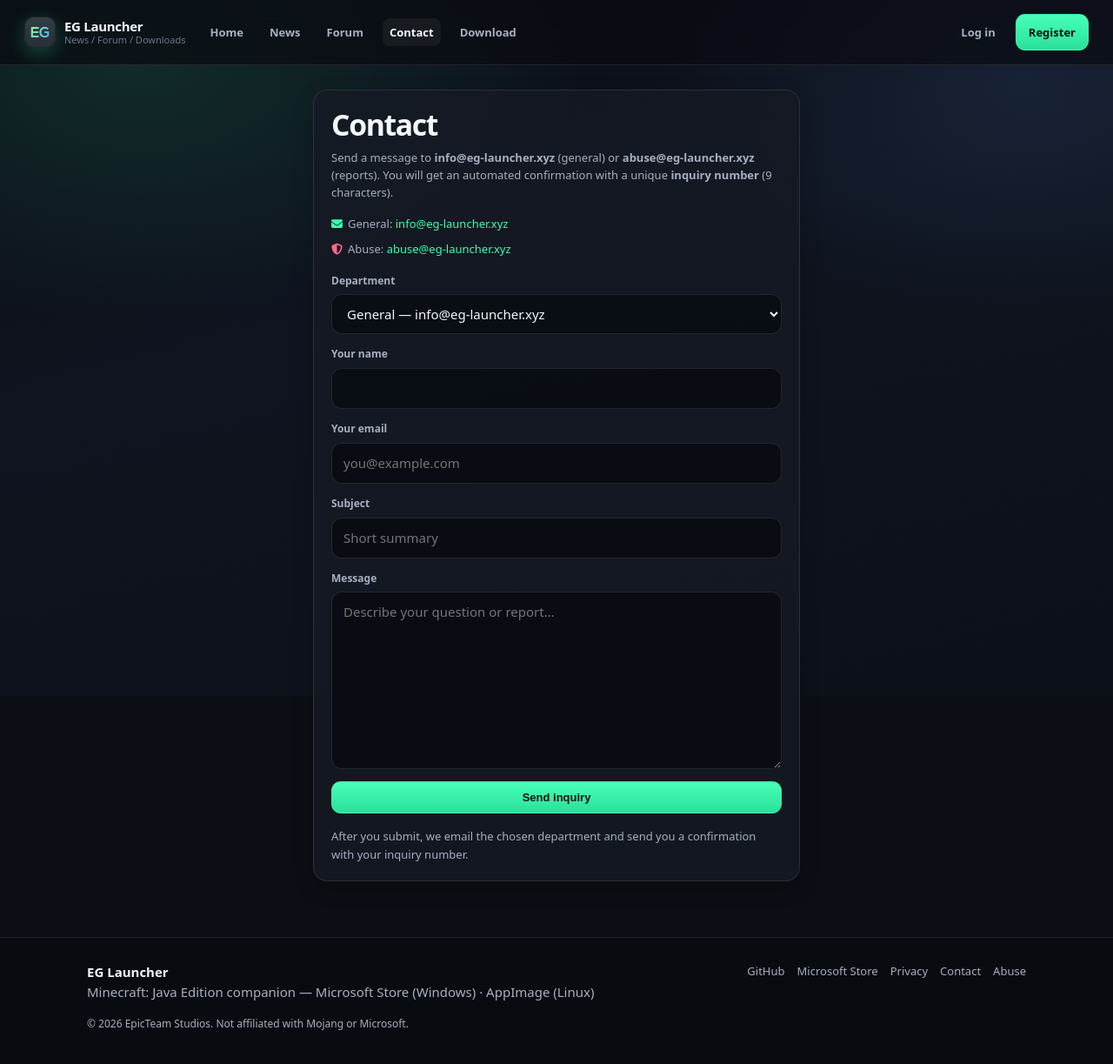
After one commit to YourLovelyFox/eg-launcher, a PHP site: page /website/contact/index.php in a window 1280 px wide. The commit adds this page. Shown: the whole page at 87% size. Run offline with PHP 8.4, Linux system fonts and the light colour scheme; some libraries are stand-ins or nearby versions.

Commit message:
Add contact form with info/abuse routing and inquiry confirmations.
Users pick general or abuse, get a 9-character inquiry number, staff receive the message, and the sender gets an automated confirmation email.

```diff
--- a/website/config.sample.php
+++ b/website/config.sample.php
@@ -32,6 +32,7 @@ return [
     'min_password_len' => 8,
     'session_name' => 'eg_web_sess',
     'rate_limit_register' => 5,
+    'rate_limit_contact' => 8,
     'rate_limit_window' => 3600,
 
     /**
--- /dev/null
+++ b/website/contact/index.php
@@ -0,0 +1,236 @@
+<?php
+require dirname(__DIR__) . '/lib/bootstrap.php';
+require_mail();
+
+/**
+ * Random 9-char inquiry id (A–Z / 2–9, no ambiguous 0/O/1/I).
+ */
+function contact_inquiry_number(): string
+{
+    $alphabet = 'ABCDEFGHJKLMNPQRSTUVWXYZ23456789';
+    $len = strlen($alphabet);
+    $out = '';
+    for ($i = 0; $i < 9; $i++) {
+        $out .= $alphabet[random_int(0, $len - 1)];
+    }
+    return $out;
+}
+
+$infoEmail = (string) cfg('contact_email', 'info@eg-launcher.xyz');
+$abuseEmail = (string) cfg('abuse_email', 'abuse@eg-launcher.xyz');
+$siteUrl = rtrim((string) cfg('site_url', 'https://eg-launcher.xyz'), '/');
+$siteName = (string) cfg('site_name', 'EG Launcher');
+
+// Prefill department from ?to=abuse|info
+$prefillDept = strtolower(trim((string) ($_GET['to'] ?? '')));
+if ($prefillDept !== 'abuse' && $prefillDept !== 'info') {
+    $prefillDept = 'info';
+}
+
+$u = current_user();
+$prefillName = $u ? (string) ($u['display_name'] ?: $u['username']) : '';
+$prefillEmail = $u ? trim((string) ($u['email'] ?? '')) : '';
+
+if ($_SERVER['REQUEST_METHOD'] === 'POST') {
+    require_csrf();
+
+    // Honeypot — bots fill hidden fields
+    if (trim((string) ($_POST['website'] ?? '')) !== '') {
+        flash_set('success', 'Thanks — your inquiry was received.');
+        redirect('/contact/');
+    }
+
+    $name = trim((string) ($_POST['name'] ?? ''));
+    $email = strtolower(trim((string) ($_POST['email'] ?? '')));
+    $subject = trim((string) ($_POST['subject'] ?? ''));
+    $message = trim((string) ($_POST['message'] ?? ''));
+    $department = strtolower(trim((string) ($_POST['department'] ?? 'info')));
+
+    if ($name === '' || strlen($name) > 120) {
+        flash_set('error', 'Please enter your name (max 120 characters).');
+        redirect('/contact/');
+    }
+    if ($email === '' || !filter_var($email, FILTER_VALIDATE_EMAIL) || strlen($email) > 255) {
+        flash_set('error', 'Please enter a valid email address.');
+        redirect('/contact/');
+    }
+    if ($subject === '' || strlen($subject) > 200) {
+        flash_set('error', 'Please enter a subject (max 200 characters).');
+        redirect('/contact/');
+    }
+    if ($message === '' || strlen($message) > 8000) {
+        flash_set('error', 'Please enter a message (max 8000 characters).');
+        redirect('/contact/');
+    }
+    if ($department !== 'info' && $department !== 'abuse') {
+        $department = 'info';
+    }
+
+    // Rate limit by IP (session + light throttle)
+    $key = 'contact_' . client_ip();
+    $bucket = $_SESSION['rate'][$key] ?? ['n' => 0, 't' => time()];
+    $window = (int) cfg('rate_limit_window', 3600);
+    $max = (int) cfg('rate_limit_contact', 8);
+    if (time() - (int) $bucket['t'] > $window) {
+        $bucket = ['n' => 0, 't' => time()];
+    }
+    if ((int) $bucket['n'] >= $max) {
+        flash_set('error', 'Too many contact submissions from this network. Please try again later.');
+        redirect('/contact/');
+    }
+
+    $destEmail = $department === 'abuse' ? $abuseEmail : $infoEmail;
+    $deptLabel = $department === 'abuse' ? 'Abuse / report' : 'General (info)';
+    $inquiry = contact_inquiry_number();
+    $when = gmdate('Y-m-d H:i:s') . ' UTC';
+    $ip = client_ip();
+    $usernameNote = $u ? '@' . (string) $u['username'] : '(not signed in)';
+
+    $staffSubject = "[{$siteName} inquiry {$inquiry}] {$subject}";
+    $staffBody =
+        "New contact form inquiry\n" .
+        "========================\n\n" .
+        "Inquiry number: {$inquiry}\n" .
+        "Department:     {$deptLabel} <{$destEmail}>\n" .
+        "Received:       {$when}\n" .
+        "From name:      {$name}\n" .
+        "From email:     {$email}\n" .
+        "Site account:   {$usernameNote}\n" .
+        "IP:             {$ip}\n" .
+        "Subject:        {$subject}\n\n" .
+        "Message:\n" .
+        "--------\n" .
+        $message . "\n\n" .
+        "---\n" .
+        "Reply to the sender using Reply in your mail client (Reply-To is set to their address).\n" .
+        "Confirmations were also emailed to the sender with this inquiry number.\n";
+
+    $confirmSubject = "{$siteName} — we received your inquiry {$inquiry}";
+    $confirmBody =
+        "Hi {$name},\n\n" .
+        "Thank you for contacting {$siteName}. We received your inquiry.\n\n" .
+        "Inquiry number:  {$inquiry}\n" .
+        "Department:      {$deptLabel}\n" .
+        "Your subject:    {$subject}\n" .
+        "Submitted:       {$when}\n\n" .
+        "Please keep this inquiry number for your records. If you write again about the same matter, include it in the subject or message so we can find your case faster.\n\n" .
+        "Your message:\n" .
+        "-------------\n" .
+        $message . "\n\n" .
+        "We aim to respond when we can. Abuse reports and security issues are prioritised.\n\n" .
+        "This is an automated confirmation — replies to this email go to {$destEmail}.\n\n" .
+        "— {$siteName}\n" .
+        "{$siteUrl}/contact/\n";
+
+    $staffOk = smtp_send($destEmail, $staffSubject, $staffBody, $email);
+    if (!$staffOk) {
+        error_log('[eg-web] contact staff mail fail: ' . smtp_last_error());
+        flash_set(
+            'error',
+            'Could not send your inquiry right now. Please try again in a minute, or email ' . $destEmail . ' directly.'
+        );
+        redirect('/contact/?to=' . rawurlencode($department));
+    }
+
+    $confirmOk = smtp_send($email, $confirmSubject, $confirmBody, $destEmail);
+    if (!$confirmOk) {
+        error_log('[eg-web] contact confirm mail fail: ' . smtp_last_error());
+        // Staff got the message; still show inquiry number so user has a reference
+        flash_set(
+            'success',
+            'Inquiry ' . $inquiry . ' was delivered to our team. We could not send a confirmation email to you — check spam or try again later. Keep this number for reference.'
+        );
+    } else {
+        flash_set(
+            'success',
+            'Inquiry ' . $inquiry . ' sent. A confirmation email was sent to ' . $email . '. Keep that number for reference.'
+        );
+    }
+
+    $bucket['n'] = (int) $bucket['n'] + 1;
+    $_SESSION['rate'][$key] = $bucket;
+
+    redirect('/contact/?sent=1&inq=' . rawurlencode($inquiry));
+}
+
+$sentInq = preg_replace('/[^A-Z0-9]/', '', strtoupper((string) ($_GET['inq'] ?? '')));
+if (strlen($sentInq) !== 9) {
+    $sentInq = '';
+}
+
+layout_header(
+    'Contact',
+    'contact',
+    'Contact EG Launcher — general questions (info@) or abuse reports (abuse@). You will receive a confirmation email with an inquiry number.'
+);
+?>
+<div class="panel" style="max-width: 560px; margin: 0 auto;">
+  <h1>Contact</h1>
+  <p class="hint" style="margin-bottom: 16px;">
+    Send a message to <strong>info@eg-launcher.xyz</strong> (general) or
+    <strong>abuse@eg-launcher.xyz</strong> (reports). You will get an automated confirmation with a unique
+    <strong>inquiry number</strong> (9 characters).
+  </p>
+
+  <?php if ($sentInq !== ''): ?>
+    <div class="flash flash-success" style="margin-bottom: 16px;">
+      Your inquiry number is <code><?= e($sentInq) ?></code>. Check your inbox (and spam) for the confirmation email.
+    </div>
+  <?php endif; ?>
+
+  <div class="contact-depts" style="display:grid;gap:8px;margin-bottom:18px;font-size:13px;color:var(--dim);">
+    <div><i class="fa-solid fa-envelope" style="color:var(--green);width:1.2em"></i>
+      General: <a href="mailto:<?= e($infoEmail) ?>"><?= e($infoEmail) ?></a></div>
+    <div><i class="fa-solid fa-shield-halved" style="color:var(--red);width:1.2em"></i>
+      Abuse: <a href="mailto:<?= e($abuseEmail) ?>"><?= e($abuseEmail) ?></a></div>
+  </div>
+
+  <form method="post" action="/contact/" novalidate>
+    <?= csrf_field() ?>
+    <!-- honeypot -->
+    <div style="position:absolute;left:-9999px;top:auto;width:1px;height:1px;overflow:hidden" aria-hidden="true">
+      <label for="website">Website</label>
+      <input type="text" id="website" name="website" tabindex="-1" autocomplete="off">
+    </div>
+
+    <div class="form-grid" style="max-width:none">
+      <div class="form-row">
+        <label for="department">Department</label>
+        <select class="input select" id="department" name="department" required>
+          <option value="info"<?= $prefillDept === 'info' ? ' selected' : '' ?>>
+            General — <?= e($infoEmail) ?>
+          </option>
+          <option value="abuse"<?= $prefillDept === 'abuse' ? ' selected' : '' ?>>
+            Abuse / report — <?= e($abuseEmail) ?>
+          </option>
+        </select>
+      </div>
+      <div class="form-row">
+        <label for="name">Your name</label>
+        <input class="input" type="text" id="name" name="name" required maxlength="120"
+               value="<?= e($prefillName) ?>" autocomplete="name">
+      </div>
+      <div class="form-row">
+        <label for="email">Your email</label>
+        <input class="input" type="email" id="email" name="email" required maxlength="255"
+               value="<?= e($prefillEmail) ?>" autocomplete="email"
+               placeholder="you@example.com">
+      </div>
+      <div class="form-row">
+        <label for="subject">Subject</label>
+        <input class="input" type="text" id="subject" name="subject" required maxlength="200"
+               placeholder="Short summary">
+      </div>
+      <div class="form-row">
+        <label for="message">Message</label>
+        <textarea class="input" id="message" name="message" required maxlength="8000"
+                  rows="8" placeholder="Describe your question or report…"></textarea>
+      </div>
+      <button class="btn btn-primary" type="submit">Send inquiry</button>
+    </div>
+  </form>
+  <p class="hint" style="margin-top: 16px;">
+    After you submit, we email the chosen department and send you a confirmation with your inquiry number.
+  </p>
+</div>
+<?php layout_footer(); ?>
--- a/website/lib/bootstrap.php
+++ b/website/lib/bootstrap.php
@@ -1287,7 +1287,7 @@ function layout_header(string $title, string $active = '', ?string $metaDescript
     echo '<title>' . e($full) . '</title>';
     // Font Awesome 6 free (icons for badges / roles)
     echo '<link rel="stylesheet" href="https://cdnjs.cloudflare.com/ajax/libs/font-awesome/6.5.2/css/all.min.css" crossorigin="anonymous" referrerpolicy="no-referrer">';
-    echo '<link rel="stylesheet" href="/assets/style.css?v=brand-meta-1">';
+    echo '<link rel="stylesheet" href="/assets/style.css?v=contact-1">';
     echo '</head><body>';
     echo '<div class="bg" aria-hidden="true"></div>';
     echo '<header class="top">';
@@ -1300,6 +1300,7 @@ function layout_header(string $title, string $active = '', ?string $metaDescript
         'home' => ['/', 'Home'],
         'news' => ['/news/', 'News'],
         'forum' => ['/forum/', 'Forum'],
+        'contact' => ['/contact/', 'Contact'],
         'download' => ['/#download', 'Download'],
     ];
     if ($u && is_mod($u)) {
@@ -1369,8 +1370,8 @@ function layout_footer(): void
     echo '<a href="' . e((string) cfg('github_url')) . '">GitHub</a>';
     echo '<a href="' . e((string) cfg('store_url')) . '">Microsoft Store</a>';
     echo '<a href="' . e((string) cfg('privacy_url')) . '">Privacy</a>';
-    echo '<a href="mailto:' . e((string) cfg('contact_email')) . '">Contact</a>';
-    echo '<a href="mailto:' . e((string) cfg('abuse_email')) . '">Abuse</a>';
+    echo '<a href="/contact/">Contact</a>';
+    echo '<a href="/contact/?to=abuse">Abuse</a>';
     echo '</div></div>';
     echo '<p class="copy muted">&copy; ' . date('Y') . ' EpicTeam Studios. Not affiliated with Mojang or Microsoft.</p>';
     echo '</footer></body></html>';
--- a/website/lib/mail.php
+++ b/website/lib/mail.php
@@ -68,7 +68,10 @@ function smtp_try_targets(array $cfg): array
     return $out;
 }
 
-function smtp_send(string $to, string $subject, string $bodyText): bool
+/**
+ * @param string|null $replyTo Optional Reply-To address (e.g. contact form sender or department).
+ */
+function smtp_send(string $to, string $subject, string $bodyText, ?string $replyTo = null): bool
 {
     smtp_last_error('');
     $cfg = smtp_config();
@@ -82,6 +85,10 @@ function smtp_send(string $to, string $subject, string $bodyText): bool
         smtp_last_error('Invalid recipient');
         return false;
     }
+    $replyTo = $replyTo !== null ? trim($replyTo) : '';
+    if ($replyTo !== '' && !filter_var($replyTo, FILTER_VALIDATE_EMAIL)) {
+        $replyTo = '';
+    }
 
     $errors = [];
     foreach (smtp_try_targets($cfg) as $t) {
@@ -90,7 +97,7 @@ function smtp_send(string $to, string $subject, string $bodyText): bool
         $try['port'] = $t['port'];
         $try['secure'] = $t['secure'];
         try {
-            if (smtp_send_raw($try, $to, $subject, $bodyText)) {
+            if (smtp_send_raw($try, $to, $subject, $bodyText, $replyTo !== '' ? $replyTo : null)) {
                 smtp_last_error('');
                 return true;
             }
@@ -110,7 +117,7 @@ function smtp_send(string $to, string $subject, string $bodyText): bool
 /**
  * @param array<string,mixed> $cfg
  */
-function smtp_send_raw(array $cfg, string $to, string $subject, string $bodyText): bool
+function smtp_send_raw(array $cfg, string $to, string $subject, string $bodyText, ?string $replyTo = null): bool
 {
     $host = (string) $cfg['host'];
     $port = (int) $cfg['port'] > 0 ? (int) $cfg['port'] : 465;
@@ -213,11 +220,19 @@ function smtp_send_raw(array $cfg, string $to, string $subject, string $bodyText
     $msgId = '<' . bin2hex(random_bytes(12)) . '@' . $fromDomain . '>';
     $date = gmdate('D, d M Y H:i:s') . ' +0000';
 
+    $reply = $from;
+    if ($replyTo !== null) {
+        $rt = trim($replyTo);
+        if ($rt !== '' && filter_var($rt, FILTER_VALIDATE_EMAIL)) {
+            $reply = $rt;
+        }
+    }
+
     // Header map (order matters for DKIM h= list)
     $headerMap = [
         'From' => $fromName . ' <' . $from . '>',
         'To' => '<' . $to . '>',
-        'Reply-To' => '<' . $from . '>',
+        'Reply-To' => '<' . $reply . '>',
         'Subject' => $subjectEnc,
         'MIME-Version' => '1.0',
         'Content-Type' => 'text/plain; charset=UTF-8',
--- a/website/mod/index.php
+++ b/website/mod/index.php
@@ -34,7 +34,7 @@ layout_header('Moderation', 'mod');
       <li><a href="/mod/users.php"><strong>Users</strong></a> — ban, forum-lock, topic/reply permissions</li>
       <li>Open any topic → <strong>Mod tools</strong> (pin, lock, delete topic)</li>
       <li>On each post → <strong>Delete post</strong>, <strong>Lock user</strong>, <strong>Ban user</strong></li>
-      <li>Report serious abuse to <a href="mailto:<?= e((string) cfg('abuse_email')) ?>"><?= e((string) cfg('abuse_email')) ?></a></li>
+      <li>Report serious abuse via <a href="/contact/?to=abuse">Contact → Abuse</a> (<?= e((string) cfg('abuse_email')) ?>)</li>
     </ul>
     <p style="margin-top: 14px;"><a class="btn btn-secondary" href="/forum/">Open forum</a></p>
   </section>
```
